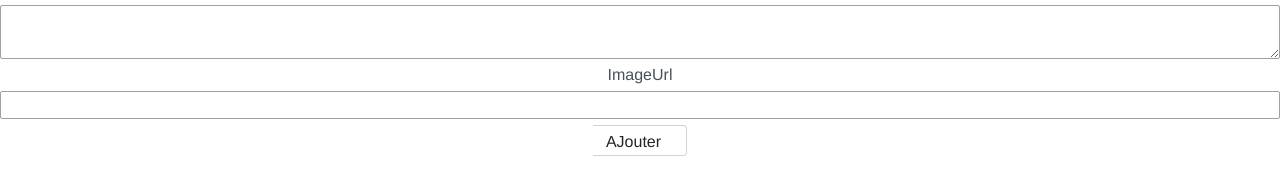
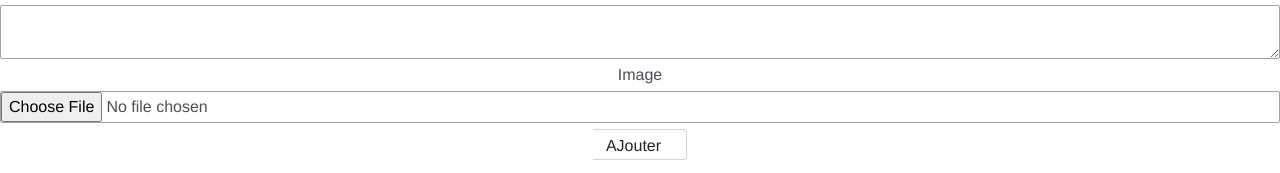
Before and after one commit to jsertram63/FRONT_END_COMICS-MANAGER, a Vue app: page /#/comics-manager/add-comic in a window 1280 px wide. Shown: the part 273-446 px from the top of the page. Built offline with nearby package versions, Linux system fonts and the light colour scheme; no server answers.

Commit message:
file upload image

```diff
--- a/src/components/Details.vue
+++ b/src/components/Details.vue
@@ -1,7 +1,12 @@
 <template>
     <div>
+      <h3> {{categ['name']}}</h3>
       <h1> {{comic['title']}} </h1>
     <h2> {{comic['description']}}</h2>
+
+
+
+
     </div>
 
 
@@ -23,6 +28,7 @@ export default {
              return {
 
                 comic:'',
+                categ:'',
                 urlComic:'',
                 id:'',
                 props:['id']
@@ -30,7 +36,7 @@ export default {
      },
      created: function(){
         this.id = this.$route.params.id;
-        console.log('In details created');
+
          console.log(this.id);
         // urlComic = url + this.$props.id;
         const url  = 'http://localhost:8080/comics-manager/comic/' + this.id
@@ -38,7 +44,11 @@ export default {
             .then((response) => {
               //  console.log(response.data);
                 this.comic = response.data.comic;
-                console.log(this.comic);
+                 console.log('categories');
+                this.categ = this.comic.category;
+                //console.log(this.comic);
+
+                console.log(this.categ);
             })
       },
 }
--- a/src/components/addComic.vue
+++ b/src/components/addComic.vue
@@ -21,9 +21,9 @@
    </textarea>
 
 
-   <label>ImageUrl</label>
-            <input type="text" name="email" size="20"
-   maxlength="40" value="email" id="email" v-model="imageUrl"/>
+   <label>Image</label>
+
+   <input type="file" id="file" ref="file" v-on:change="handleFileUpload()"/>
 </fieldset>
 
 
@@ -50,6 +50,7 @@ export default {
                 imageUrl:'',
                 sagaTab:[],
                 sagaTab2:[],
+                file:'',
 
 
                 url:'http://localhost:8080/comics-manager/comic/',
@@ -82,23 +83,52 @@ export default {
   },
 
      methods: {
-         formSubmit(e){
+         formSubmit: function(e){
+
+                //title:this.nameHeroe,
+                 //description:this.description,
+                 //imageUrl:this.imageUrl,
+                // categoryId:this.selected
+
+
+              let formData = new FormData();
+              var options = { content: formData };
+
+            /*
+                Add the form data we need to submit
+            */
+            //formData.append('file', this.file);
+            formData.append('title', this.nameHeroe);
+            formData.append('description',this.description);
+            formData.append('file', this.file);
+            formData.append('categoryId',this.selected);
+            console.log('formData');
+            console.log(formData);
+            console.log(this.file);
+            console.log('nameHeroe');
+            console.log(this.selected);
+
+
+
              console.error("Log an error level message.");
-             axios.post(this.url, {
-                 title:this.nameHeroe,
-                 description:this.description,
-                 imageUrl:this.imageUrl,
-                 categoryId:this.selected
+                 axios.post( this.url,
+                formData,
+                {
+                headers: {
+                    'Content-Type': 'multipart/form-data'
+                }
+              }
+            ).then(function(){
+          console.log('SUCCESS!!');
+        })
+        .catch(function(){
+          console.log('FAILURE!!');
+        });
+      },
 
-             })
-             .then(function(response) {
-                console.log((response));
-
-             })
-            .catch(function(err) {
-             console.log(err);
-            });
-
+         handleFileUpload(){
+             this.file = this.$refs.file.files[0];
+             console.log(this.file);
          },
          changeSelect(){
              console.log("CHANGE SELECT");
```
